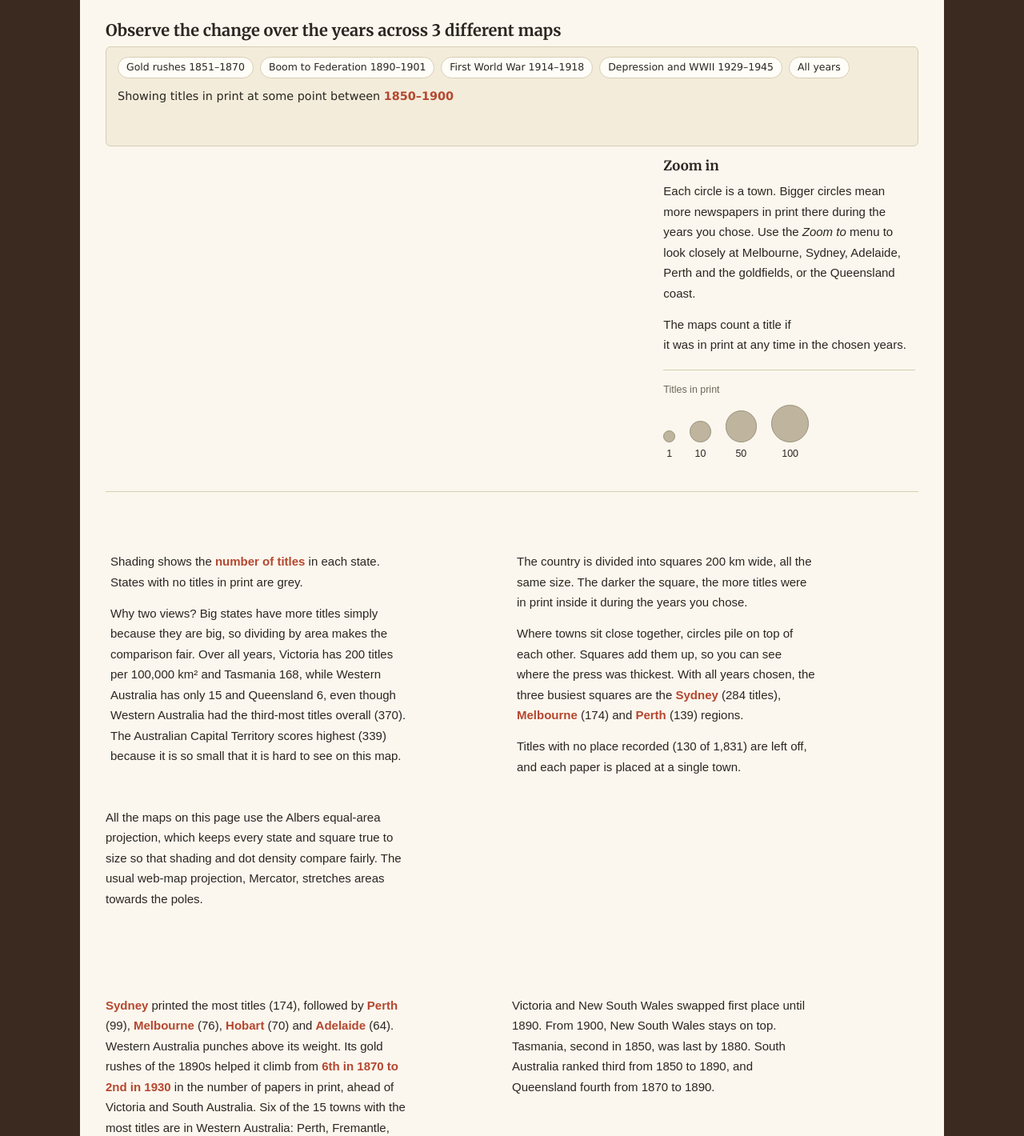
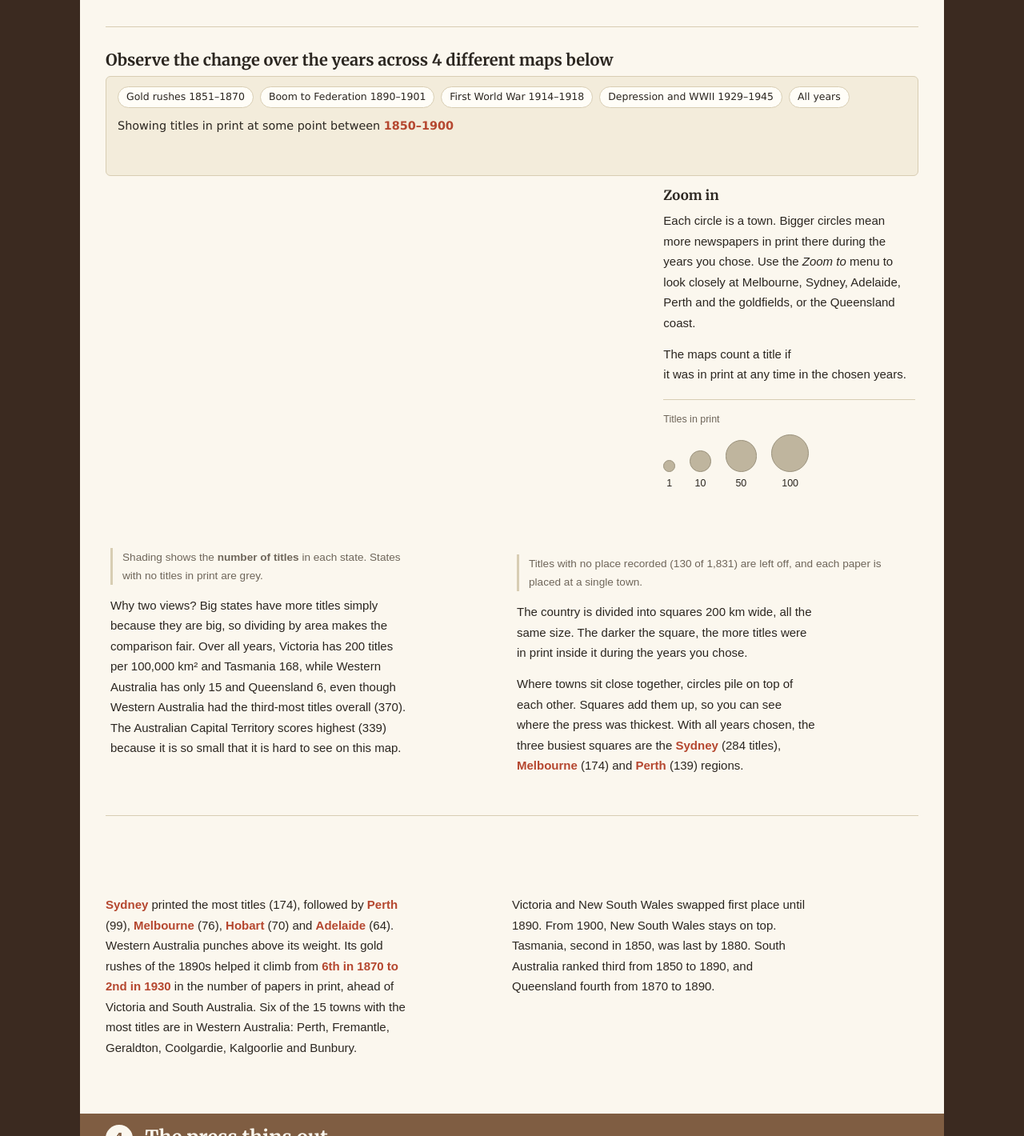
Before and after one commit to asoo0015-glitch/FIT3179-DV2, a plain HTML site: page dv2/index.html in a window 1280 px wide. Shown: the part 2644-4064 px from the top of the page at 80% size. Drawn offline with nearby package versions, Linux system fonts and the light colour scheme; a script that the page names is missing.

Commit message:
Minor edits to Index.html

```diff
--- a/dv2/index.html
+++ b/dv2/index.html
@@ -122,7 +122,9 @@
       </div>
     </div>
 
-    <h3 class="subhead">Observe the change over the years across 3 different maps</h3>
+    <hr class="divider">
+
+    <h3 class="subhead">Observe the change over the years across 4 different maps below</h3>
     <div class="control">
       <div class="presets" role="group" aria-label="Quick year ranges">
         <button class="preset" data-from="1851" data-to="1870">Gold rushes 1851&ndash;1870</button>
@@ -156,30 +158,25 @@
       </div></div>
     </div>
 
-    <hr class="divider">
-
     <div class="pure-g maps-row">
       <div class="pure-u-1 pure-u-md-1-2"><div class="map-box">
         <div id="vis_choropleth" class="vis"></div>
         <div class="prose half">
-          <p id="measure-caption">Shading shows the <strong>number of titles</strong> in each state. States with no titles in print are grey.</p>
+          <p class="caveat">Shading shows the <strong>number of titles</strong> in each state. States with no titles in print are grey.</p>
           <p>Why two views? Big states have more titles simply because they are big, so dividing by area makes the comparison fair. Over all years, Victoria has 200 titles per 100,000 km&sup2; and Tasmania 168, while Western Australia has only 15 and Queensland 6, even though Western Australia had the third-most titles overall (370). The Australian Capital Territory scores highest (339) because it is so small that it is hard to see on this map.</p>
         </div>
       </div></div>
       <div class="pure-u-1 pure-u-md-1-2"><div class="map-box">
         <div id="vis_bin" class="vis"></div>
+        <p class="caveat">Titles with no place recorded (130 of 1,831) are left off, and each paper is placed at a single town.</p>
         <div class="prose half">
           <p>The country is divided into squares 200 km wide, all the same size. The darker the square, the more titles were in print inside it during the years you chose.</p>
           <p>Where towns sit close together, circles pile on top of each other. Squares add them up, so you can see where the press was thickest. With all years chosen, the three busiest squares are the <strong>Sydney</strong> (284 titles), <strong>Melbourne</strong> (174) and <strong>Perth</strong> (139) regions.</p>
-          <p>Titles with no place recorded (130 of 1,831) are left off, and each paper is placed at a single town.</p>
         </div>
       </div></div>
     </div>
-    <div class="pure-g">
-      <div class="pure-u-1"><div class="prose half">
-        <p>All the maps on this page use the Albers equal-area projection, which keeps every state and square true to size so that shading and dot density compare fairly. The usual web-map projection, Mercator, stretches areas towards the poles.</p>
-      </div></div>
-    </div>
+
+    <hr class="divider">
 
     <div class="pure-g">
       <div class="pure-u-1 pure-u-lg-1-2"><div id="vis_lollipop" class="vis"></div></div>
```
